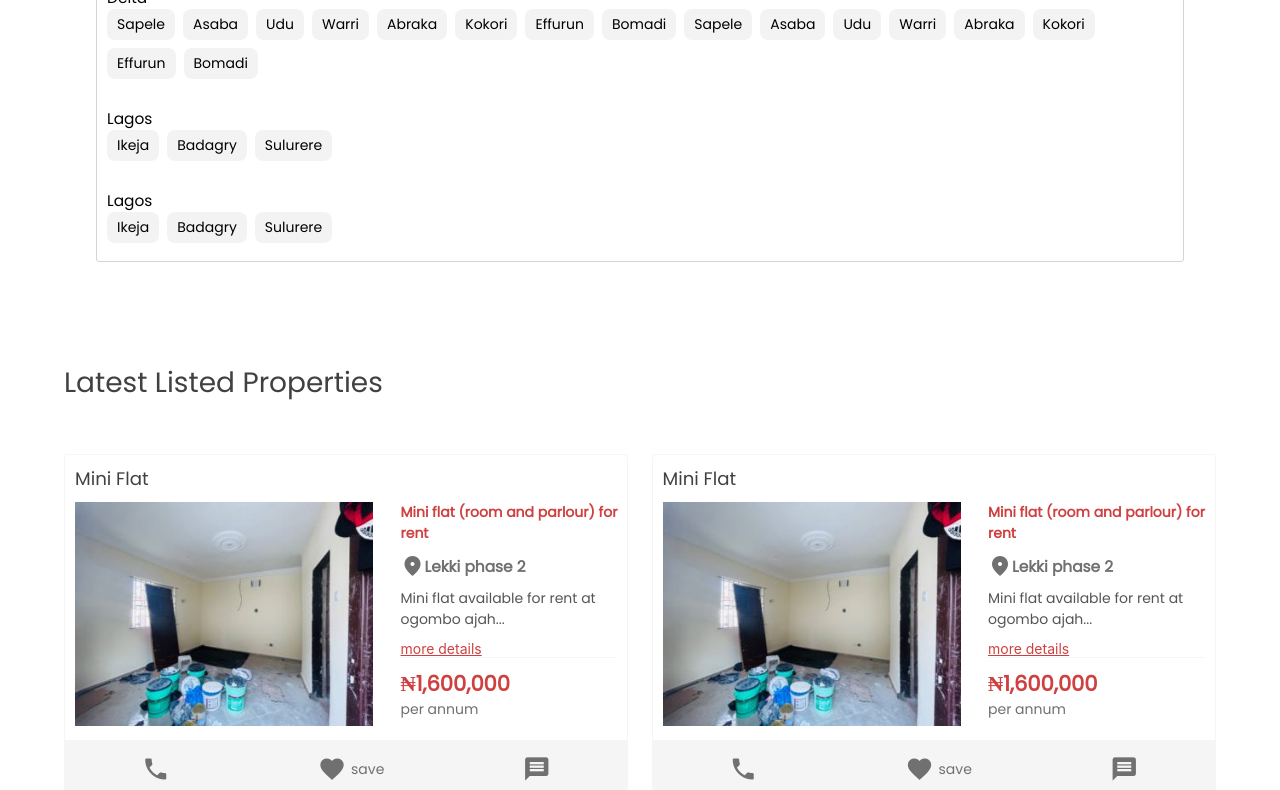
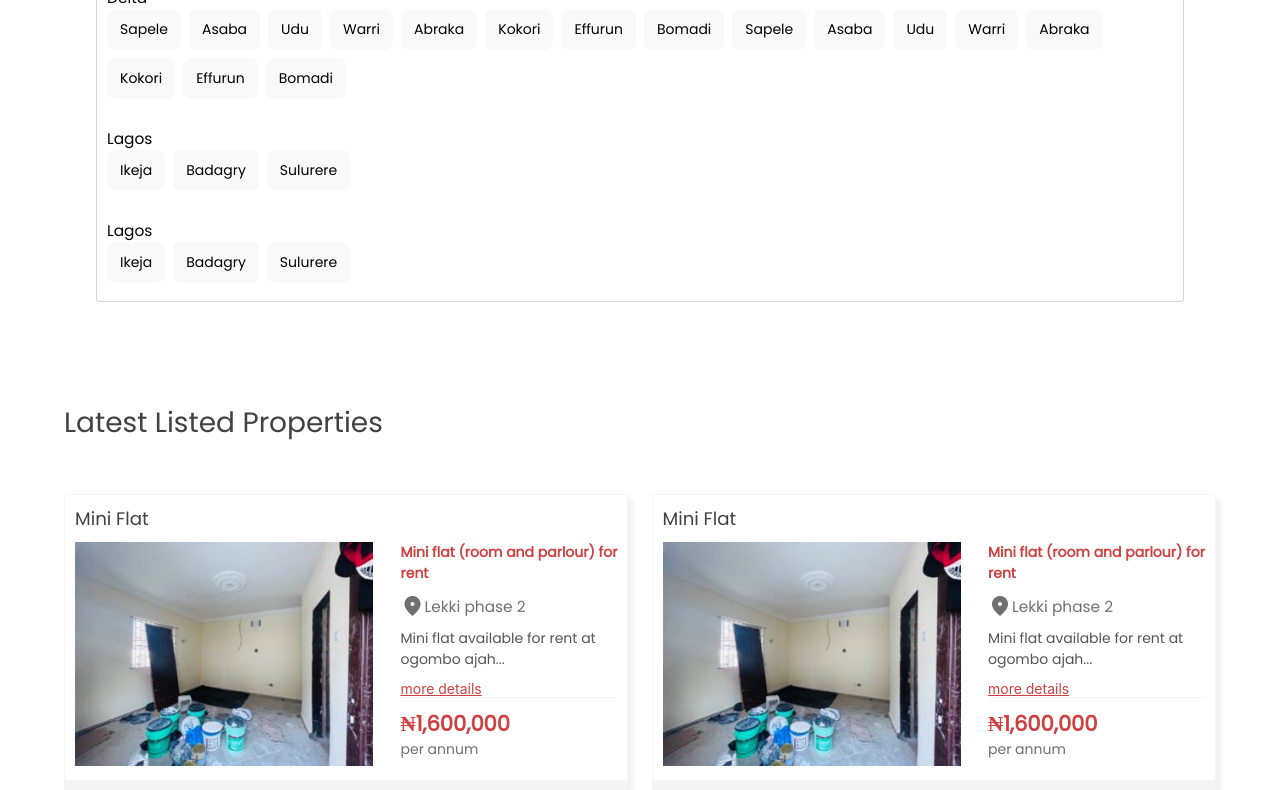
Before and after one commit to chemobrain-cpu/property, a React (Create React App) app: page / in a window 1280 px wide. Shown: the part 920-1710 px from the top of the page. Built offline with nearby package versions, Linux system fonts and the light colour scheme.

Commit message:
'latest'

```diff
--- a/src/App.css
+++ b/src/App.css
@@ -3,7 +3,7 @@
 
 /* declaring and using root variables in css*/
 :root {
-    --box-hover-shadow: 10px 8px 5px rgb(228, 228, 228);
+    --box-hover-shadow: 5px 5px 5px rgb(242, 242, 242);
     --color-red:  rgb(207, 64, 64);
     --color-footertext-color:rgb(200, 200, 200);
     --color-white: #fff;
--- a/src/components/DownloadSection.module.css
+++ b/src/components/DownloadSection.module.css
@@ -1,5 +1,5 @@
 .downloadSection {
-    height: 720px;
+    height: 730px;
     border-top: .5px solid var(--color-faint-line);
     padding-top: 40px;
     display: flex;
@@ -30,10 +30,9 @@
 
 .appimagecontainer{
     width:40%;
-    margin-bottom: 30px;
     background-size: cover;
     display:flex;
-
+    margin-bottom: 40px;
     overflow: hidden;
 }
 
@@ -67,6 +66,12 @@
 }
 
 @media screen and (max-width: 800px) {
+
+    .downloadSection {
+        height:680px;
+
+
+    }
     .downloadSection h1 {
         font-size: 1.7rem;
     }
@@ -79,10 +84,12 @@
 
     .appimagecontainer{
         width:93%;
+        display: flex;
+        justify-content: center;
     }
 
     .appimagecontainer img{
-        width:100%;
+        width:70%;
     }
 
 
--- a/src/components/advanceFilter.module.css
+++ b/src/components/advanceFilter.module.css
@@ -15,7 +15,7 @@
 
 .advancesearchsection button {
     height: 53px;
-    background-color: rgb(238, 238, 238);
+    background-color: var(--color-fade);
     border-radius: 3px;
     font-size: 1.1rem;
     color: rgb(55, 55, 55);
@@ -57,8 +57,8 @@
 }
 
 .advancesearchsection .localContainer p{
-    padding:5px 10px 5px 10px;
-    background-color: rgb(243, 243, 243);
+    padding:10px 13px 10px 13px;
+    background-color: rgb(249, 249, 249);
     margin-right: 8px;
     border-radius: 8px;
     margin-bottom: 8px;
--- a/src/components/propertyCard.module.css
+++ b/src/components/propertyCard.module.css
@@ -5,6 +5,7 @@
     border-radius: 3px;
     overflow: hidden;
     cursor: pointer;
+    box-shadow: var(--box-hover-shadow);
 
 }
 /* property card header section */
@@ -44,6 +45,7 @@
     font-size: 1.1rem;
     margin-bottom: 10px;
     color: var(--color-fadetext);
+    font-weight: 300;
 
 }
 
@@ -85,6 +87,7 @@
 .cardcenter .descriptionprice h2{
     color: var(--color-red);
     margin-right: 9px;
+
 }
 
 .cardcenter .descriptionprice h4{
@@ -95,8 +98,6 @@
 
 .cardtail{
     background-color: var(--color-fade);
-    padding-top: 5px;
-    padding-bottom: 5px;
     display: flex;
     flex-direction: row;
     justify-content: space-around;
```
